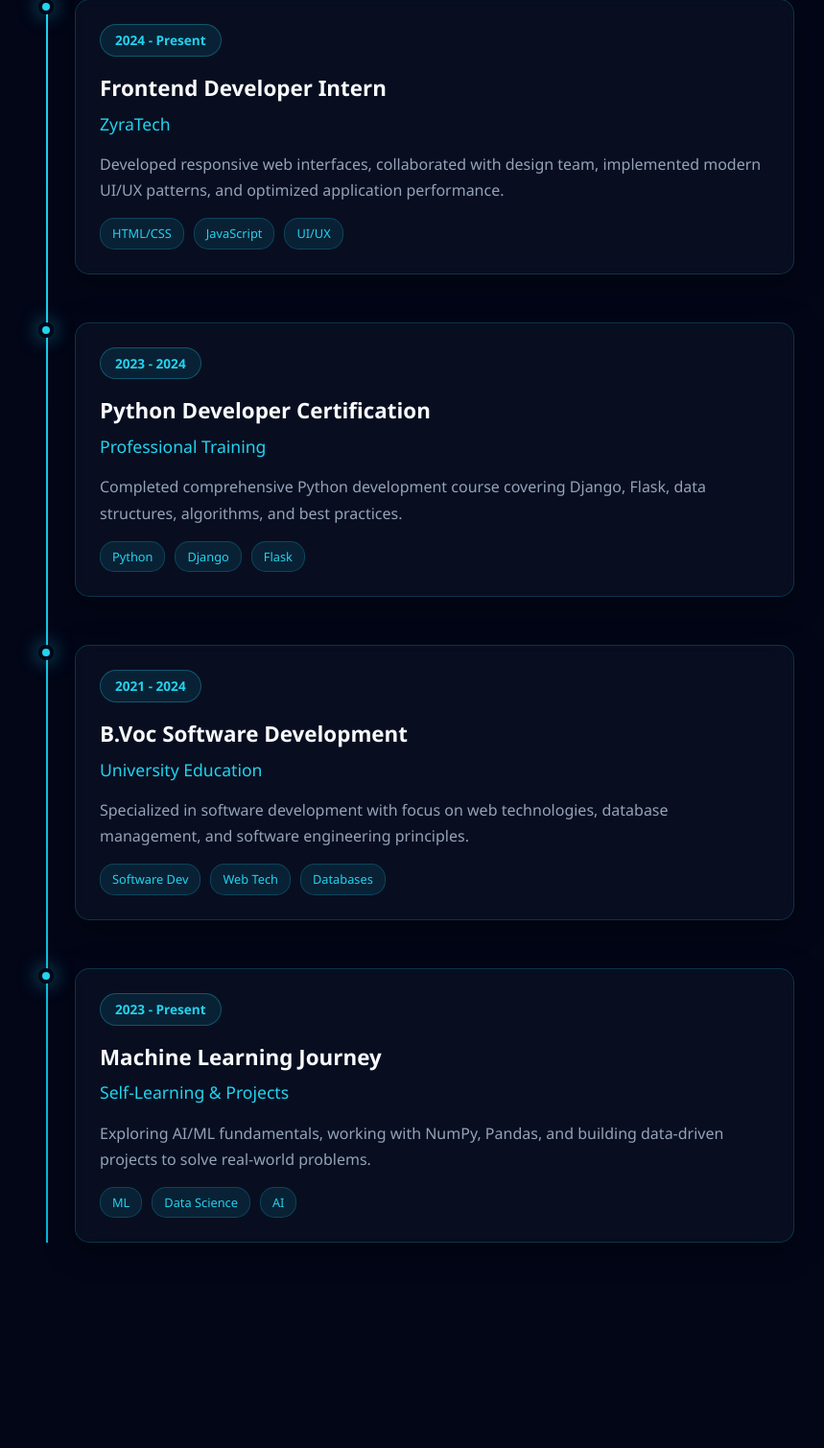
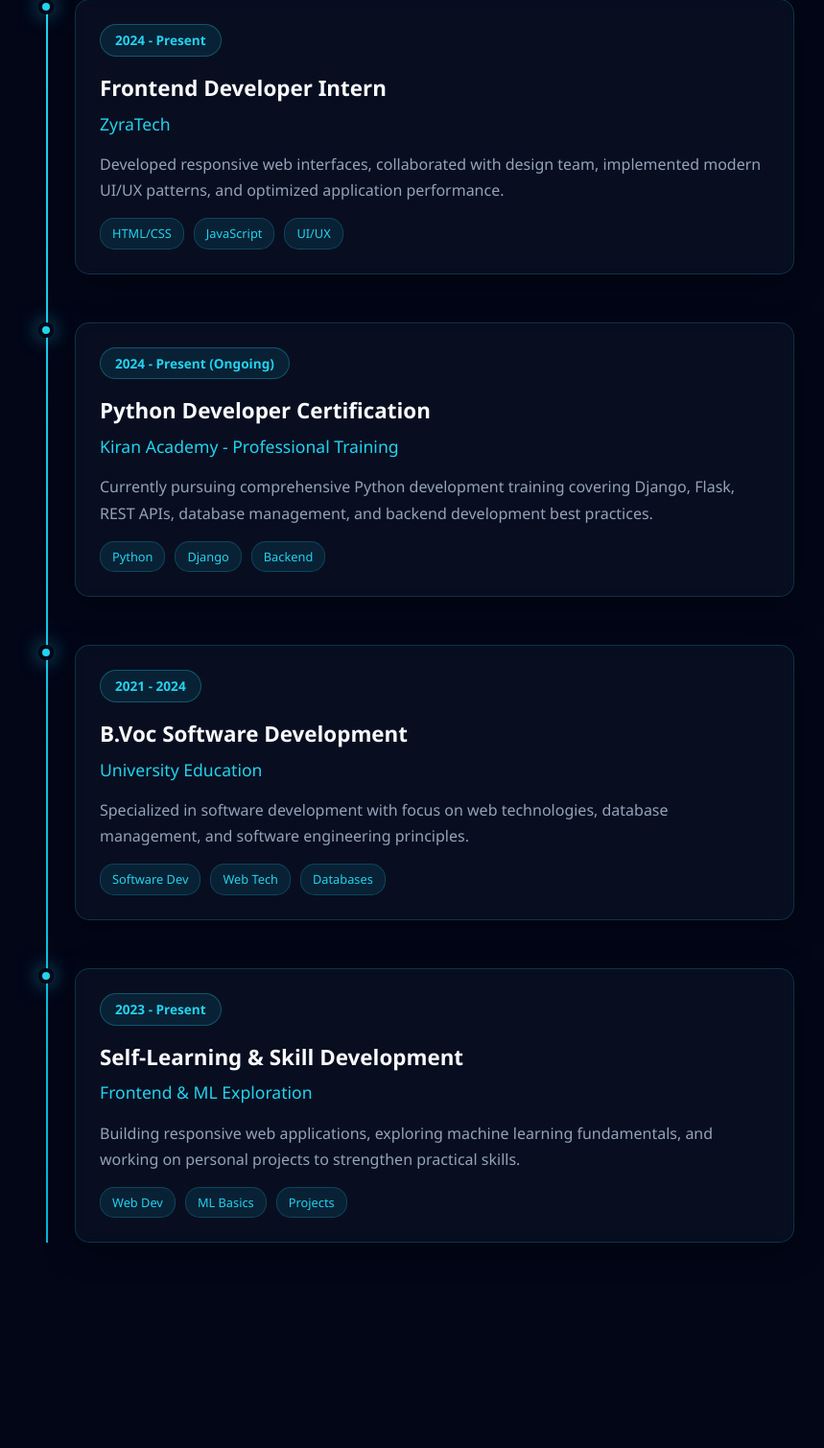
Before and after one commit to pooja-dengale/portfolio, a Flask app: page / in a window 1280 px wide. Shown: the part 4522-6031 px from the top of the page at 96% size, without its empty margins (212-1071 px from the left). Run offline with Flask 3, Linux system fonts and the light colour scheme.

Commit message:
Update Experience: Add Python Developer Certification at Kiran Academy (ongoing)

```diff
--- a/templates/index.html
+++ b/templates/index.html
@@ -405,14 +405,14 @@
         <div class="timeline-item">
           <div class="timeline-dot"></div>
           <div class="timeline-content">
-            <span class="timeline-date">2023 - 2024</span>
+            <span class="timeline-date">2024 - Present (Ongoing)</span>
             <h3>Python Developer Certification</h3>
-            <h4>Professional Training</h4>
-            <p>Completed comprehensive Python development course covering Django, Flask, data structures, algorithms, and best practices.</p>
+            <h4>Kiran Academy - Professional Training</h4>
+            <p>Currently pursuing comprehensive Python development training covering Django, Flask, REST APIs, database management, and backend development best practices.</p>
             <div class="timeline-tags">
               <span>Python</span>
               <span>Django</span>
-              <span>Flask</span>
+              <span>Backend</span>
             </div>
           </div>
         </div>
@@ -436,13 +436,13 @@
           <div class="timeline-dot"></div>
           <div class="timeline-content">
             <span class="timeline-date">2023 - Present</span>
-            <h3>Machine Learning Journey</h3>
-            <h4>Self-Learning & Projects</h4>
-            <p>Exploring AI/ML fundamentals, working with NumPy, Pandas, and building data-driven projects to solve real-world problems.</p>
+            <h3>Self-Learning & Skill Development</h3>
+            <h4>Frontend & ML Exploration</h4>
+            <p>Building responsive web applications, exploring machine learning fundamentals, and working on personal projects to strengthen practical skills.</p>
             <div class="timeline-tags">
-              <span>ML</span>
-              <span>Data Science</span>
-              <span>AI</span>
+              <span>Web Dev</span>
+              <span>ML Basics</span>
+              <span>Projects</span>
             </div>
           </div>
         </div>
```
